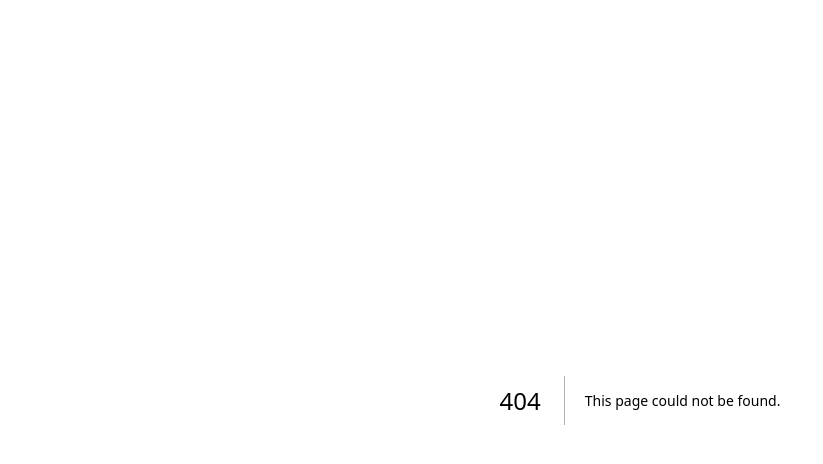
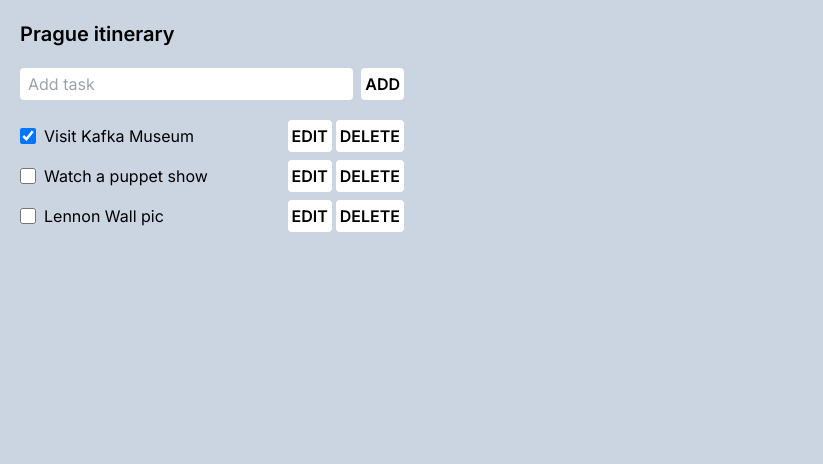
Before and after one commit to timetam24/TIL, a Next.js app in the folder practices/practice6/: page /task in a window 1280 px wide. Before the commit this address had no page. Shown: the top 464 px of the page, without its empty margins (0-823 px from the left). Built offline with nearby package versions, Linux system fonts and the light colour scheme; a web font is replaced by a local one.

Commit message:
State 로직을 Reducer로 작성하기: 실습 세팅

```diff
--- /dev/null
+++ b/practices/practice6/src/app/task/page.tsx
@@ -0,0 +1,61 @@
+"use client";
+
+import { useState } from "react";
+import AddTask from "@/containers/task/add-task";
+import TaskList from "@/containers/task/task-list";
+
+export default function TaskPage() {
+  const [tasks, setTasks] = useState(initialTasks);
+
+  function handleAddTask(text: string) {
+    setTasks([
+      ...tasks,
+      {
+        id: nextId++,
+        text: text,
+        done: false,
+      },
+    ]);
+  }
+
+  function handleChangeTask(task: TaskI) {
+    setTasks(
+      tasks.map((t) => {
+        if (t.id === task.id) {
+          return task;
+        } else {
+          return t;
+        }
+      })
+    );
+  }
+
+  function handleDeleteTask(taskId: number) {
+    setTasks(tasks.filter((t) => t.id !== taskId));
+  }
+
+  return (
+    <main className="w-full bg-slate-300  min-h-screen p-5 font-inter">
+      <h1 className="text-xl font-semibold">Prague itinerary</h1>
+      <AddTask onAddTask={handleAddTask} />
+      <TaskList
+        tasks={tasks}
+        onChangeTask={handleChangeTask}
+        onDeleteTask={handleDeleteTask}
+      />
+    </main>
+  );
+}
+
+let nextId = 3;
+const initialTasks = [
+  { id: 0, text: "Visit Kafka Museum", done: true },
+  { id: 1, text: "Watch a puppet show", done: false },
+  { id: 2, text: "Lennon Wall pic", done: false },
+];
+
+export interface TaskI {
+  id: number;
+  text: string;
+  done: boolean;
+}
--- /dev/null
+++ b/practices/practice6/src/containers/task/add-task.tsx
@@ -0,0 +1,31 @@
+"use client";
+
+import { useState } from "react";
+import Button from "./task-button";
+
+export default function AddTask({
+  onAddTask,
+}: {
+  onAddTask: (text: string) => void;
+}) {
+  const [text, setText] = useState("");
+  return (
+    <div className="w-96 my-5 flex gap-2">
+      <input
+        placeholder="Add task"
+        value={text}
+        onChange={(e) => setText(e.target.value)}
+        className="px-2 py-1 rounded w-full"
+      />
+      <Button
+        name="add"
+        onClick={() => {
+          setText("");
+          onAddTask(text);
+        }}
+      >
+        Add
+      </Button>
+    </div>
+  );
+}
--- /dev/null
+++ b/practices/practice6/src/containers/task/task-button.tsx
@@ -0,0 +1,21 @@
+import { ButtonHTMLAttributes } from "react";
+import clsx from "clsx";
+
+export default function Button({
+  children,
+  onClick,
+  name,
+}: ButtonHTMLAttributes<HTMLButtonElement>) {
+  return (
+    <button
+      onClick={onClick}
+      className={clsx(`uppercase px-1 py-1 rounded bg-white font-semibold`, {
+        "hover:bg-red-500": name === "delete",
+        "hover:bg-blue-500": name === "add" || name === "save",
+        "hover:bg-yellow-300": name === "edit",
+      })}
+    >
+      {children}
+    </button>
+  );
+}
--- /dev/null
+++ b/practices/practice6/src/containers/task/task-list.tsx
@@ -0,0 +1,24 @@
+import { TaskI } from "@/app/task/page";
+import Task from "./task";
+
+interface TaskListProps {
+  tasks: TaskI[];
+  onChangeTask: (task: TaskI) => void;
+  onDeleteTask: (taskId: number) => void;
+}
+
+export default function TaskList({
+  tasks,
+  onChangeTask,
+  onDeleteTask,
+}: TaskListProps) {
+  return (
+    <ul className="w-96 list-none flex flex-col gap-2">
+      {tasks.map((task) => (
+        <li key={task.id} className="flex justify-between items-center h-8">
+          <Task task={task} onChange={onChangeTask} onDelete={onDeleteTask} />
+        </li>
+      ))}
+    </ul>
+  );
+}
--- /dev/null
+++ b/practices/practice6/src/containers/task/task.tsx
@@ -0,0 +1,61 @@
+"use client";
+
+import { useState } from "react";
+import { TaskI } from "@/app/task/page";
+import Button from "./task-button";
+
+interface TaskProps {
+  task: TaskI;
+  onChange: (task: TaskI) => void;
+  onDelete: (taskId: number) => void;
+}
+
+export default function Task({ task, onChange, onDelete }: TaskProps) {
+  const [isEditing, setIsEditing] = useState(false);
+
+  const changeHandler = (e: React.ChangeEvent<HTMLInputElement>) => {
+    const { name, value, checked } = e.target;
+    onChange({
+      ...task,
+      [name]: name === "done" ? checked : value,
+    });
+  };
+
+  return (
+    <>
+      <label className="flex items-center h-full mr-2">
+        <input
+          type="checkbox"
+          checked={task.done}
+          name="done"
+          onChange={changeHandler}
+          className="mr-2 w-4 h-4"
+        />
+        {isEditing && (
+          <input
+            value={task.text}
+            name="text"
+            onChange={changeHandler}
+            className="h-full rounded px-2"
+          />
+        )}
+        {!isEditing && <span>{task.text}</span>}
+      </label>
+      <div className="flex gap-1">
+        {isEditing && (
+          <Button onClick={() => setIsEditing(false)} name="save">
+            save
+          </Button>
+        )}
+        {!isEditing && (
+          <Button onClick={() => setIsEditing(true)} name="edit">
+            edit
+          </Button>
+        )}
+        <Button onClick={() => onDelete(task.id)} name="delete">
+          delete
+        </Button>
+      </div>
+    </>
+  );
+}
```
